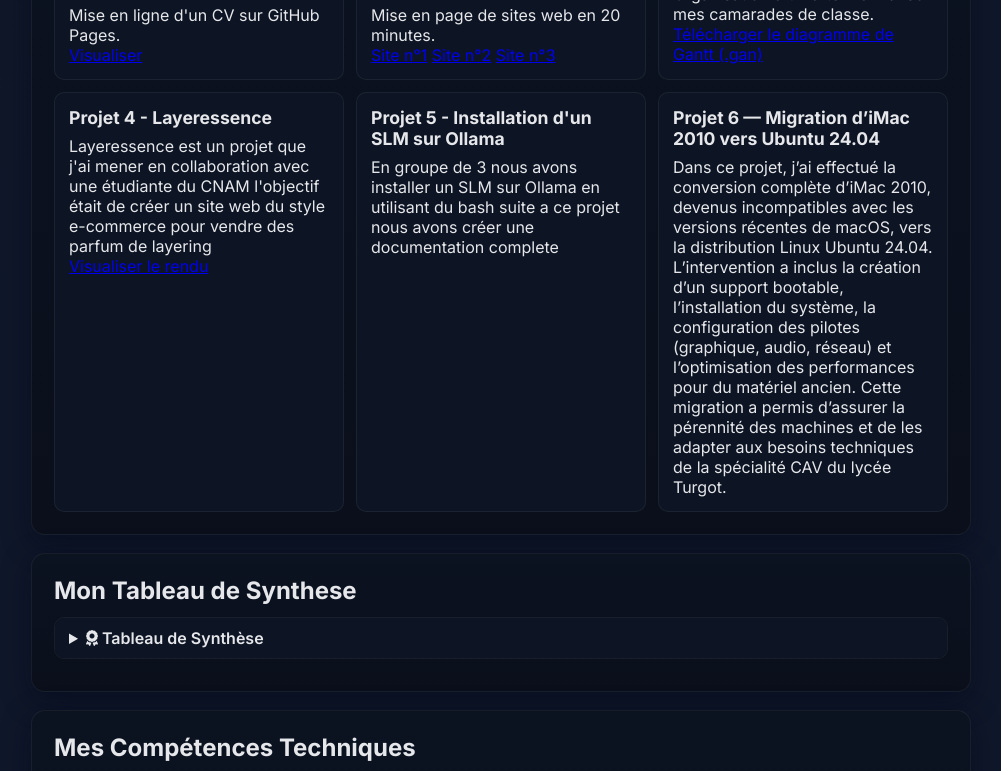
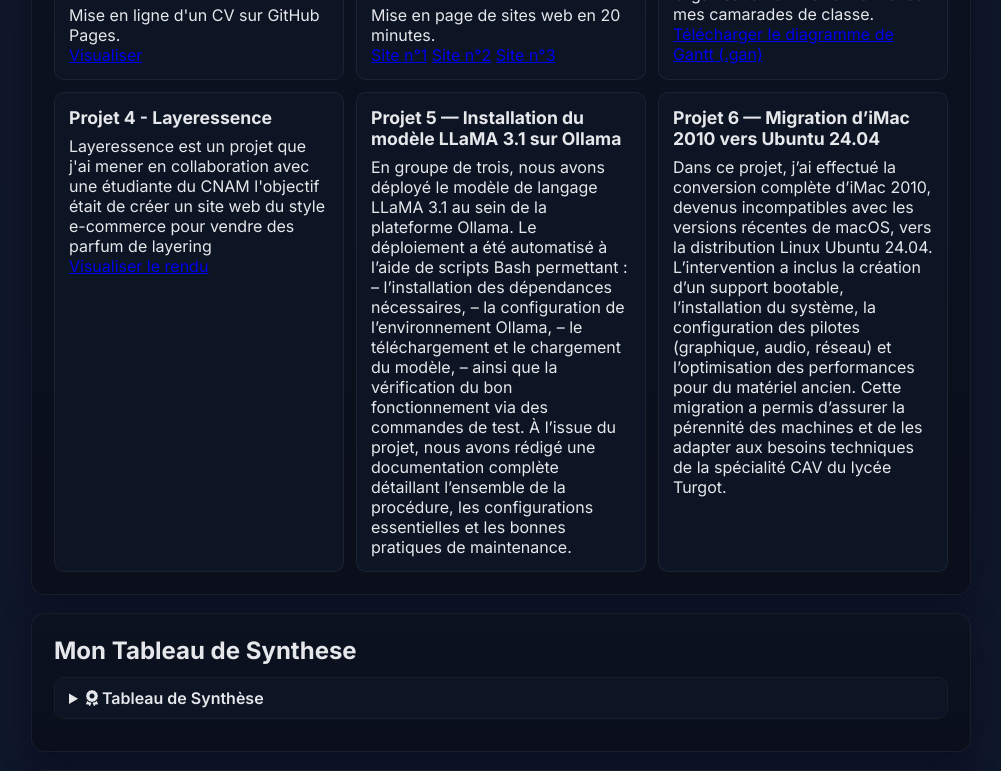
Before and after one commit to NunoDeCaldasGomes/Portfolio, a website: page index.html in a window 1280 px wide. Shown: the part 1159-1930 px from the top of the page, without its empty margins (139-1140 px from the left). Drawn offline with Linux system fonts and the light colour scheme.

Commit message:
Update index.html

```diff
--- a/index.html
+++ b/index.html
@@ -110,8 +110,13 @@
                     <a href="https://nunodecaldasgomes.github.io/Layeressence/" target="_blank" rel="noopener noreferrer">Visualiser le rendu</a>
                 </article>
                 <article class="project">
-                    <h3>Projet 5 - Installation d'un SLM sur Ollama</h3>
-                    <p>En groupe de 3 nous avons installer un SLM sur Ollama en utilisant du bash suite a ce projet nous avons créer une documentation complete</p>
+                    <h3>Projet 5 — Installation du modèle LLaMA 3.1 sur Ollama</h3>
+                    <p>En groupe de trois, nous avons déployé le modèle de langage LLaMA 3.1 au sein de la plateforme Ollama. Le déploiement a été automatisé à l’aide de scripts Bash permettant :
+– l’installation des dépendances nécessaires,
+– la configuration de l’environnement Ollama,
+– le téléchargement et le chargement du modèle,
+– ainsi que la vérification du bon fonctionnement via des commandes de test.
+À l’issue du projet, nous avons rédigé une documentation complète détaillant l’ensemble de la procédure, les configurations essentielles et les bonnes pratiques de maintenance.</p>
                 </article>
                 <article class="project">
                     <h3>Projet 6 — Migration d’iMac 2010 vers Ubuntu 24.04</h3>
```
